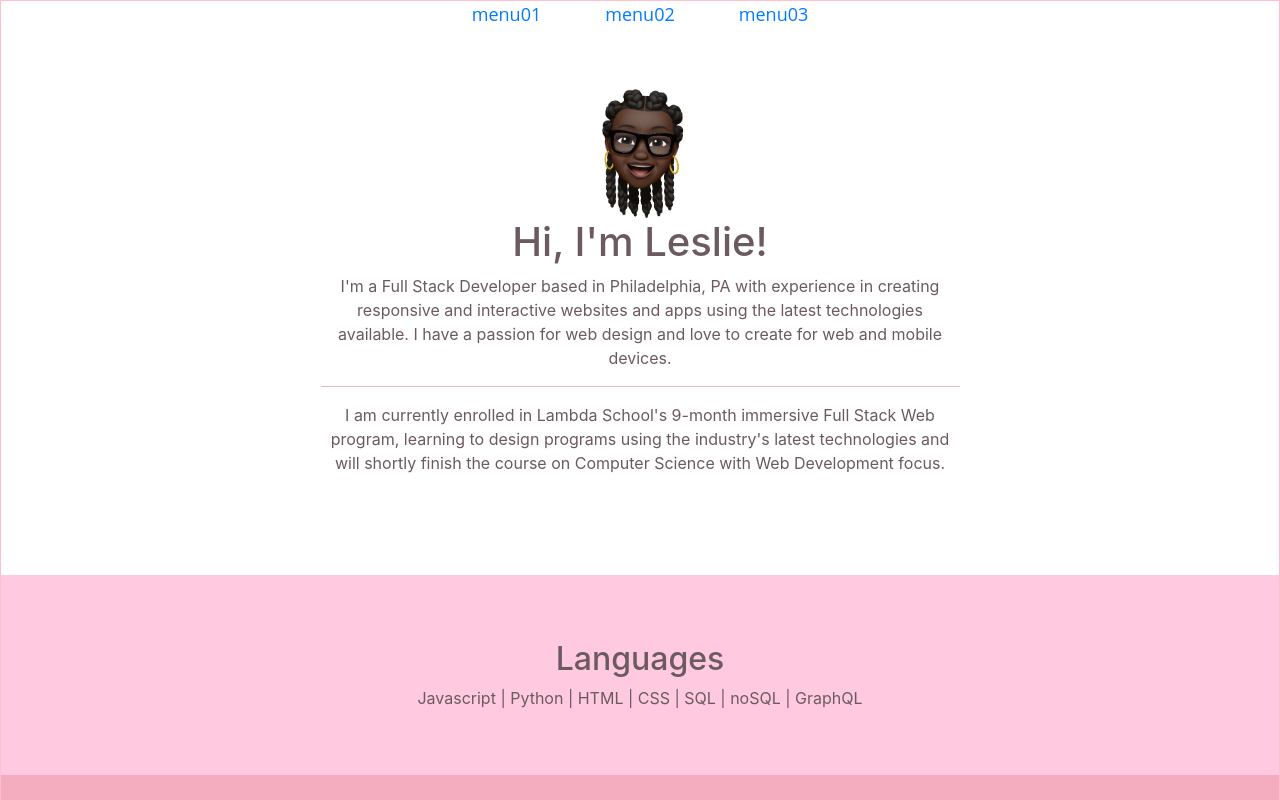
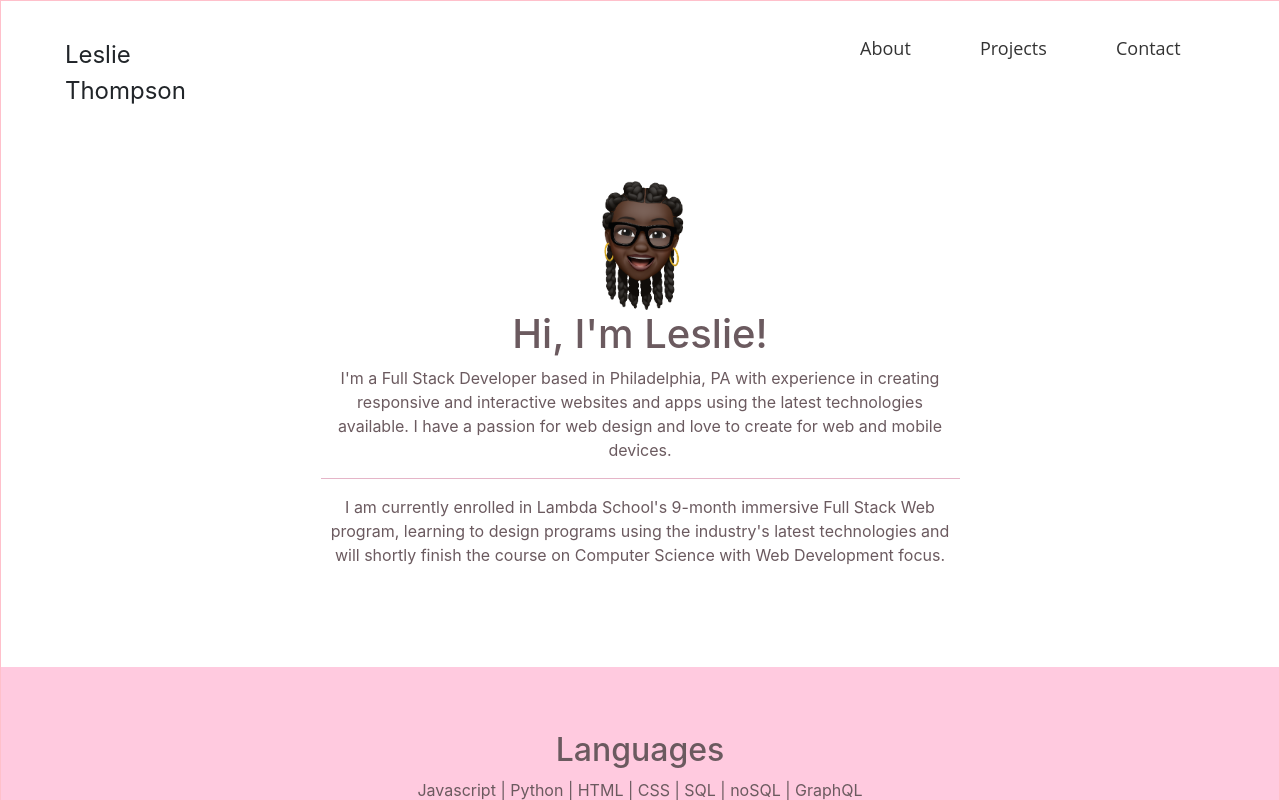
Before and after one commit to LCRT215/Portfolio, a React (Create React App) app: page / in a window 1280 px wide. Shown: the top 800 px of the page. Built offline with nearby package versions, Linux system fonts and the light colour scheme.

Commit message:
nav bar updates

```diff
--- a/package.json
+++ b/package.json
@@ -5,6 +5,7 @@
   "dependencies": {
     "@material-ui/core": "^4.5.1",
     "animejs": "^3.1.0",
+    "node-sass": "^4.13.0",
     "react": "^16.10.2",
     "react-bootstrap": "^1.0.0-beta.14",
     "react-dom": "^16.10.2",
--- a/src/components/Nav/Nav.css
+++ b/src/components/Nav/Nav.css
@@ -1,55 +1,61 @@
-/* .container {
-  width: 50%;
-  margin: 0 auto;
+.nav-container {
+  margin: 0 5%;
+  margin-top: 2%;
+  margin-bottom: 4%;
+  display: -webkit-box;
+  display: -ms-flexbox;
+  display: flex;
+  -webkit-box-pack: end;
+      -ms-flex-pack: end;
+          justify-content: flex-end;
 }
 
-ul li {
-  display: inline;
-  text-align: center;
-  text-decoration: none;
+.name {
+  font-size: 24px;
+  font-weight: 400;
+  margin-top: 10px;
+  -ms-flex-line-pack: start;
+      align-content: flex-start;
 }
 
-.nav-link {
-  width: 25%;
-  padding: 0.75rem 0;
-  margin: 0;
-  text-decoration: none;
+.nav-bar {
+  width: 90%;
+  list-style: none;
+  text-align: right;
 }
 
-.nav-two:hover ~ hr {
-  margin-left: 25%;
+.nav-bar li {
+  display: inline-block;
+  margin: 0 2%;
 }
 
-.nav-three:hover ~ hr {
-  margin-left: 50%;
-}
-
-.nav-four:hover ~ hr {
-  margin-left: 75%;
-}
-
-hr {
-  height: 0.25rem;
-  width: 25%;
-  margin: 0;
-  background: tomato;
-  border: none;
-  transition: 0.3s ease-in-out;
-} */
-
-ul {
-  margin: 0;
-  padding: 0;
-  list-style: none;
-  text-align: center;
-}
-li {
-  display: inline-block;
-  margin: 0 2em;
-}
-a {
+.nav-bar li a {
   color: #333;
   font-size: 18px;
   font-family: "Open Sans", sans-serif;
   font-weight: 400;
+  position: relative;
+  display: inline-block;
+  text-decoration: none;
 }
+
+.nav-bar li a::after {
+  position: absolute;
+  left: 0;
+  content: "";
+  width: 100%;
+  height: 2px;
+  background: #000;
+  -webkit-transition: 0.3s;
+  transition: 0.3s;
+  opacity: 0;
+  visibility: hidden;
+  bottom: 2px;
+}
+
+.nav-bar li a:hover::after {
+  bottom: -4px;
+  opacity: 1;
+  visibility: visible;
+}
+/*# sourceMappingURL=Nav.css.map */
--- a/src/components/Nav/Nav.js
+++ b/src/components/Nav/Nav.js
@@ -4,9 +4,10 @@ import { Link } from "react-router-dom";
 
 function NavBar() {
   return (
-    ///////////////////////////
-    <div class="container">
-      {/* <ul>
+    <div class="nav-container">
+      <div class="name">Leslie Thompson</div>
+
+      <ul class="nav-bar">
         <li>
           <Link class="nav-link" to="/">
             About
@@ -22,22 +23,6 @@ function NavBar() {
             Contact
           </Link>
         </li>
-        <li class="nav-four">
-          <a href="#">Quatro</a>
-        </li>
-        <hr />
-      </ul> */}
-
-      <ul class="example02">
-        <li>
-          <a href="#">menu01</a>
-        </li>
-        <li>
-          <a href="#">menu02</a>
-        </li>
-        <li>
-          <a href="#">menu03</a>
-        </li>
       </ul>
     </div>
   );
--- /dev/null
+++ b/src/components/Nav/Nav.scss
@@ -0,0 +1,89 @@
+// mixin
+@mixin hover-underline($type: fade, $dir: null, $weight: 2px, $color: #000) {
+  @if $dir == null {
+    @if $type == fade {
+      $dir: "top";
+    } @else if $type == slide {
+      $dir: "center";
+    }
+  }
+
+  position: relative;
+  display: inline-block;
+  text-decoration: none;
+  &::after {
+    position: absolute;
+    left: 0;
+    content: "";
+    width: 100%;
+    height: $weight;
+    background: $color;
+    @if $type == fade {
+      transition: 0.3s;
+      opacity: 0;
+      visibility: hidden;
+      @if $dir == bottom {
+        bottom: $weight * -4;
+      } @else {
+        bottom: $weight;
+      }
+    } @else if $type == slide {
+      bottom: $weight * -2;
+      transform: scale(0, 1);
+      transition: transform 0.3s;
+      @if $dir == left-right or $dir == right-in-left {
+        transform-origin: left top;
+      } @else if $dir == right-left or $dir == left-in-right {
+        transform-origin: right top;
+      } @else {
+        transform-origin: center top;
+      }
+    }
+  }
+  &:hover::after {
+    @if $type == fade {
+      bottom: $weight * -2;
+      opacity: 1;
+      visibility: visible;
+    } @else if $type == slide {
+      @if $dir == left-in-right {
+        transform-origin: left top;
+      } @else if $dir == right-in-left {
+        transform-origin: right top;
+      }
+      transform: scale(1, 1);
+    }
+  }
+}
+
+.nav-container {
+  margin: 0 5%;
+  margin-top: 2%;
+  margin-bottom: 4%;
+  display: flex;
+  justify-content: flex-end;
+}
+
+.name {
+  font-size: 24px;
+  font-weight: 400;
+  margin-top: 10px;
+  align-content: flex-start;
+}
+
+.nav-bar {
+  width: 90%;
+  list-style: none;
+  text-align: right;
+  li {
+    display: inline-block;
+    margin: 0 2%;
+    a {
+      color: #333;
+      font-size: 18px;
+      font-family: "Open Sans", sans-serif;
+      font-weight: 400;
+      @include hover-underline("fade", "top");
+    }
+  }
+}
```
Also changed, not shown: 2 other files (tests, documents, lock files or other folders).
